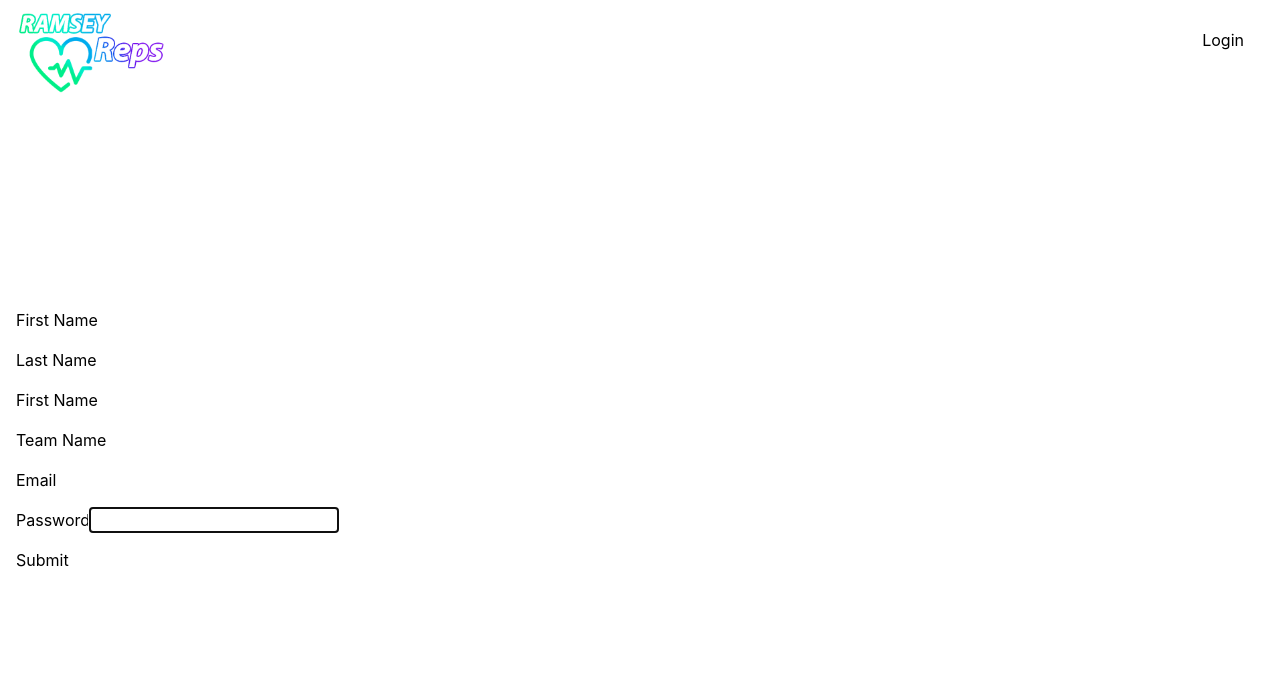
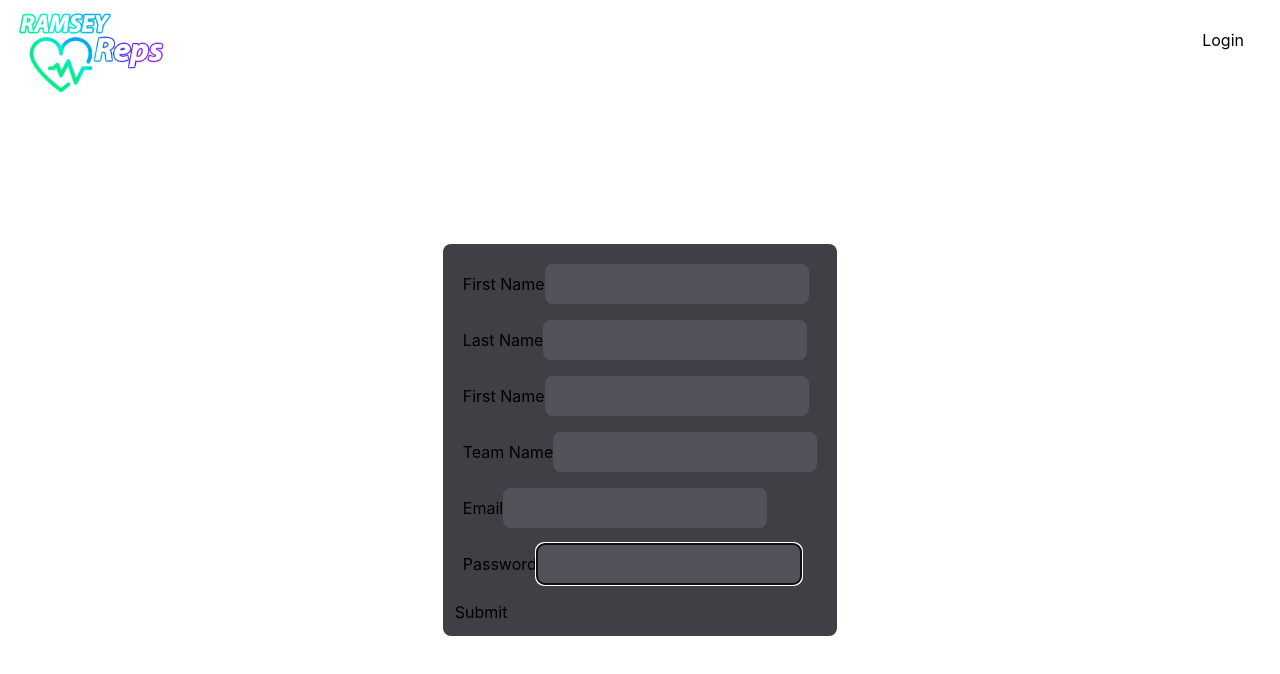
Before and after one commit to benroasting/ramsey-reps-next, a Next.js app: page /register in a window 1280 px wide. Shown: the top 674 px of the page. Built offline with nearby package versions, Linux system fonts and the light colour scheme.

Commit message:
styling fixes to boards, login, register

```diff
--- a/components/Board.tsx
+++ b/components/Board.tsx
@@ -16,7 +16,7 @@ const Board = ({ rows, title }: BoardProps) => {
   const heading = ["Name", "Team", "Reps"];
   // TODO: Convert this to <table /> with <th />
   return (
-    <table className="bg-zinc-700 rounded-2xl p-2 mb-4 w-1/2">
+    <table className="bg-zinc-700 rounded-2xl p-2 mb-4">
       <thead>
         <tr className="p-3 font-bold text-lg mb-1 text-center">{title}</tr>
         <tr>
--- a/components/Layout.tsx
+++ b/components/Layout.tsx
@@ -36,7 +36,7 @@ export default function Layout({
             </div>
           </nav>
         </header>
-        <main className="container m-auto px-4">{children}</main>
+        <main className="m-auto px-4">{children}</main>
       </div>
     </>
   );
--- a/pages/login.tsx
+++ b/pages/login.tsx
@@ -5,14 +5,24 @@ export default function login() {
   return (
     <div>
       <Layout title="Create Account">
-        <form onSubmit={handler}>
+        <form className="bg-zinc-700 rounded-lg p-3">
           <div className="mb-4">
             <label htmlFor="email">Email</label>
-            <input type="text" id="email" autoFocus />
+            <input
+              className="bg-zinc-600 rounded-lg p-2"
+              type="text"
+              id="email"
+              autoFocus
+            />
           </div>
           <div className="mb-4">
             <label htmlFor="password">Password</label>
-            <input type="text" id="password" autoFocus />
+            <input
+              className="bg-zinc-600 rounded-lg p-2"
+              type="text"
+              id="password"
+              autoFocus
+            />
           </div>
           <button type="submit">Login</button>
         </form>
--- a/pages/register.tsx
+++ b/pages/register.tsx
@@ -4,35 +4,67 @@ import handler from "./api/hello";
 
 export default function register() {
   return (
-    <div>
+    <div className="block">
       <Layout title="Create Account">
-        <form onSubmit={handler}>
-          <div className="mb-4">
+        <div className="bg-zinc-700 rounded-lg p-3">
+          <form>
+            <div className="m-2 mb-4 block">
               <label htmlFor="firstName">First Name</label>
-            <input type="text" id="firstName" autoFocus />
+              <input
+                className="bg-zinc-600 rounded-lg p-2"
+                type="text"
+                id="firstName"
+                autoFocus
+              />
             </div>
-          <div className="mb-4">
+            <div className="m-2 mb-4">
               <label htmlFor="lastName">Last Name</label>
-            <input type="text" id="lastName" autoFocus />
+              <input
+                className="bg-zinc-600 rounded-lg p-2"
+                type="text"
+                id="lastName"
+                autoFocus
+              />
             </div>
-          <div className="mb-4">
+            <div className="m-2 mb-4">
               <label htmlFor="firstName">First Name</label>
-            <input type="text" id="name" autoFocus />
+              <input
+                className="bg-zinc-600 rounded-lg p-2"
+                type="text"
+                id="name"
+                autoFocus
+              />
             </div>
-          <div className="mb-4">
+            <div className="m-2 mb-4">
               <label htmlFor="teamName">Team Name</label>
-            <input type="text" id="teamName" autoFocus />
+              <input
+                className="bg-zinc-600 rounded-lg p-2"
+                type="text"
+                id="teamName"
+                autoFocus
+              />
             </div>
-          <div className="mb-4">
+            <div className="m-2 mb-4">
               <label htmlFor="email">Email</label>
-            <input type="text" id="email" autoFocus />
+              <input
+                className="bg-zinc-600 rounded-lg p-2"
+                type="text"
+                id="email"
+                autoFocus
+              />
             </div>
-          <div className="mb-4">
+            <div className="m-2 mb-4">
               <label htmlFor="password">Password</label>
-            <input type="text" id="password" autoFocus />
+              <input
+                className="bg-zinc-600 rounded-lg p-2"
+                type="text"
+                id="password"
+                autoFocus
+              />
             </div>
             <button type="submit">Submit</button>
           </form>
+        </div>
       </Layout>
     </div>
   );
```
Lines whose indentation alone changed are shown as unchanged.
